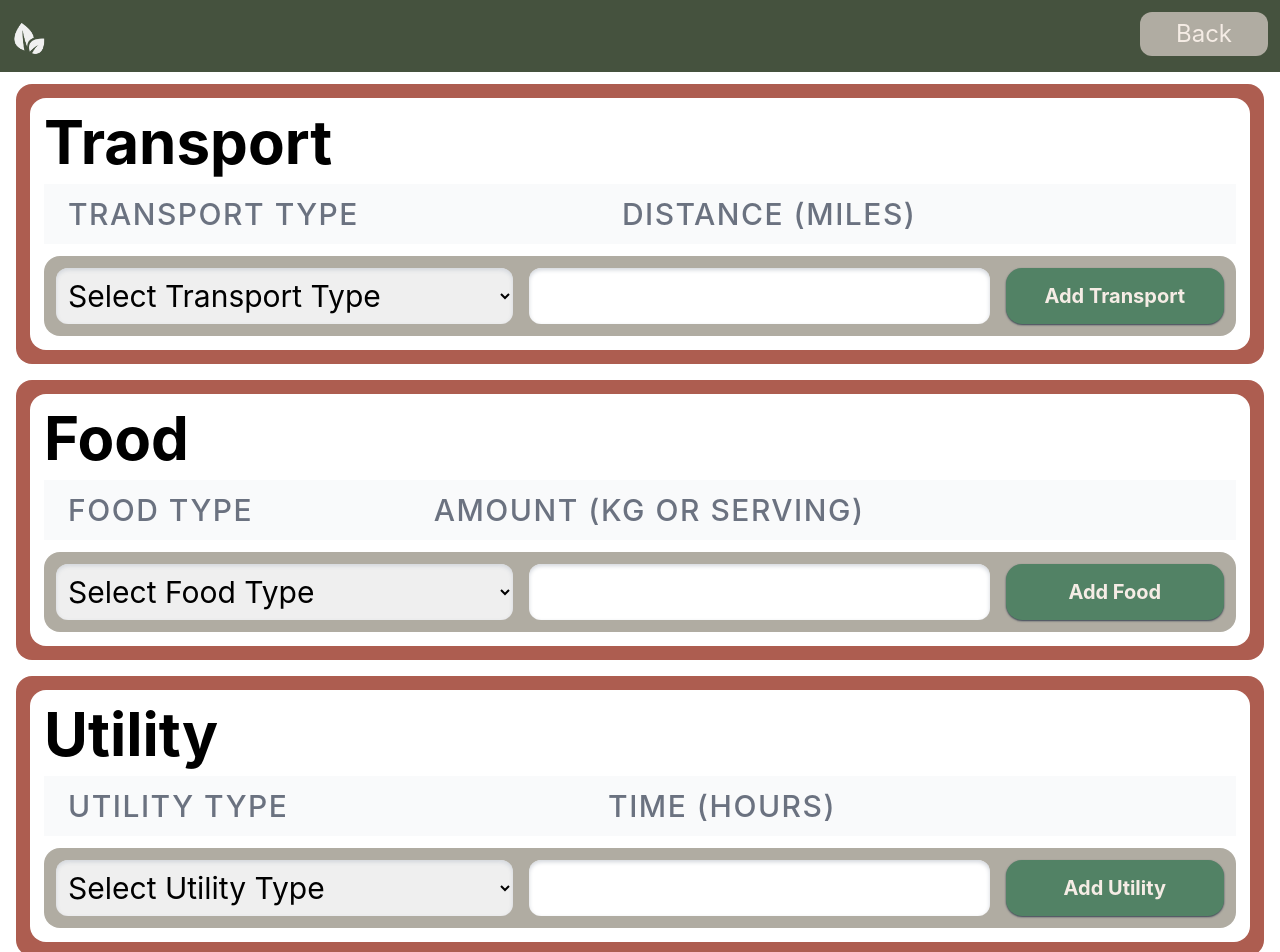
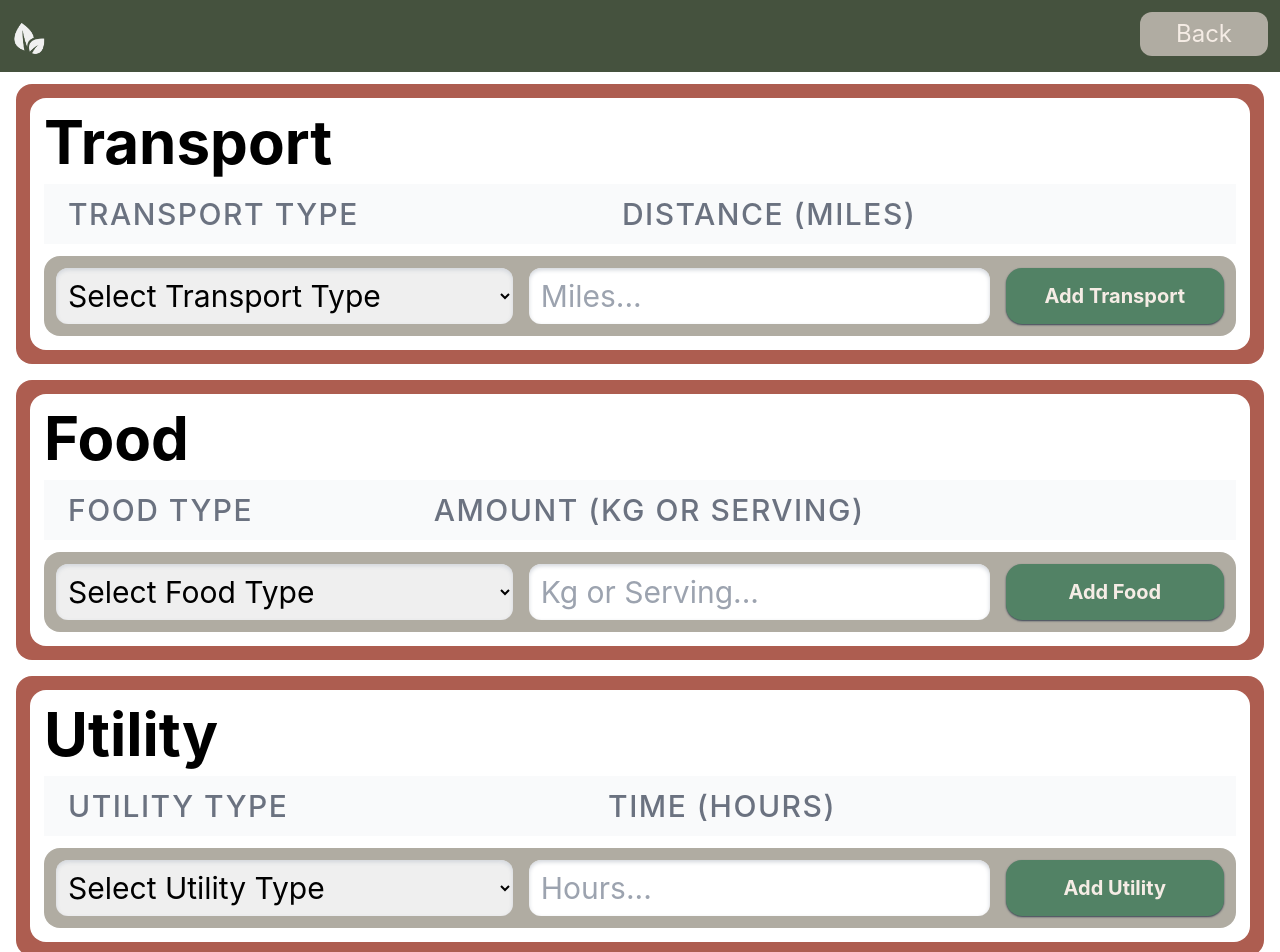
Before and after one commit to TseChapman/NoCO2, a React (Create React App) app: page /NoCO2/dashboard/activities in a window 1280 px wide. Shown: the top 952 px of the page. Built offline with nearby package versions, Linux system fonts and the light colour scheme.

Commit message:
Add placeholder for input and fix input name

```diff
--- a/src/components/ActivityInputForm/FoodFormPanel.js
+++ b/src/components/ActivityInputForm/FoodFormPanel.js
@@ -131,7 +131,8 @@ function FoodFormPanel({activities, setActivities}) {
             <input
               id="amount"
               class="px-3 border-none outline-none shadow-inner shadow-gray-300 rounded-xl lg:text-3xl md:text-2xl text-xl text-left w-full h-full"
-              name="food_mpg"
+              name="food_kg"
+              placeholder="Kg or Serving..."
               type='text'
             />
           </div>
--- a/src/components/ActivityInputForm/TransportFormPanel.js
+++ b/src/components/ActivityInputForm/TransportFormPanel.js
@@ -119,7 +119,8 @@ function TransportFormPanel({activities, setActivities}) {
             <input
               id="miles"
               class="px-3 border-none outline-none shadow-inner shadow-gray-300 rounded-xl lg:text-3xl md:text-2xl text-xl text-left w-full h-full"
-              name="transport_mpg"
+              name="transport_miles"
+              placeholder="Miles..."
               type='text'
             />
           </div>
--- a/src/components/ActivityInputForm/UtilityFormPanel.js
+++ b/src/components/ActivityInputForm/UtilityFormPanel.js
@@ -111,7 +111,8 @@ function UtilityFormPanel({activities, setActivities}) {
             <input
               id="hours"
               class="px-3 border-none outline-none shadow-inner shadow-gray-300 rounded-xl lg:text-3xl md:text-2xl text-xl text-left w-full h-full"
-              name="utility_mpg"
+              name="utility_hours"
+              placeholder="Hours..."
               type='text'
             />
           </div>
```
